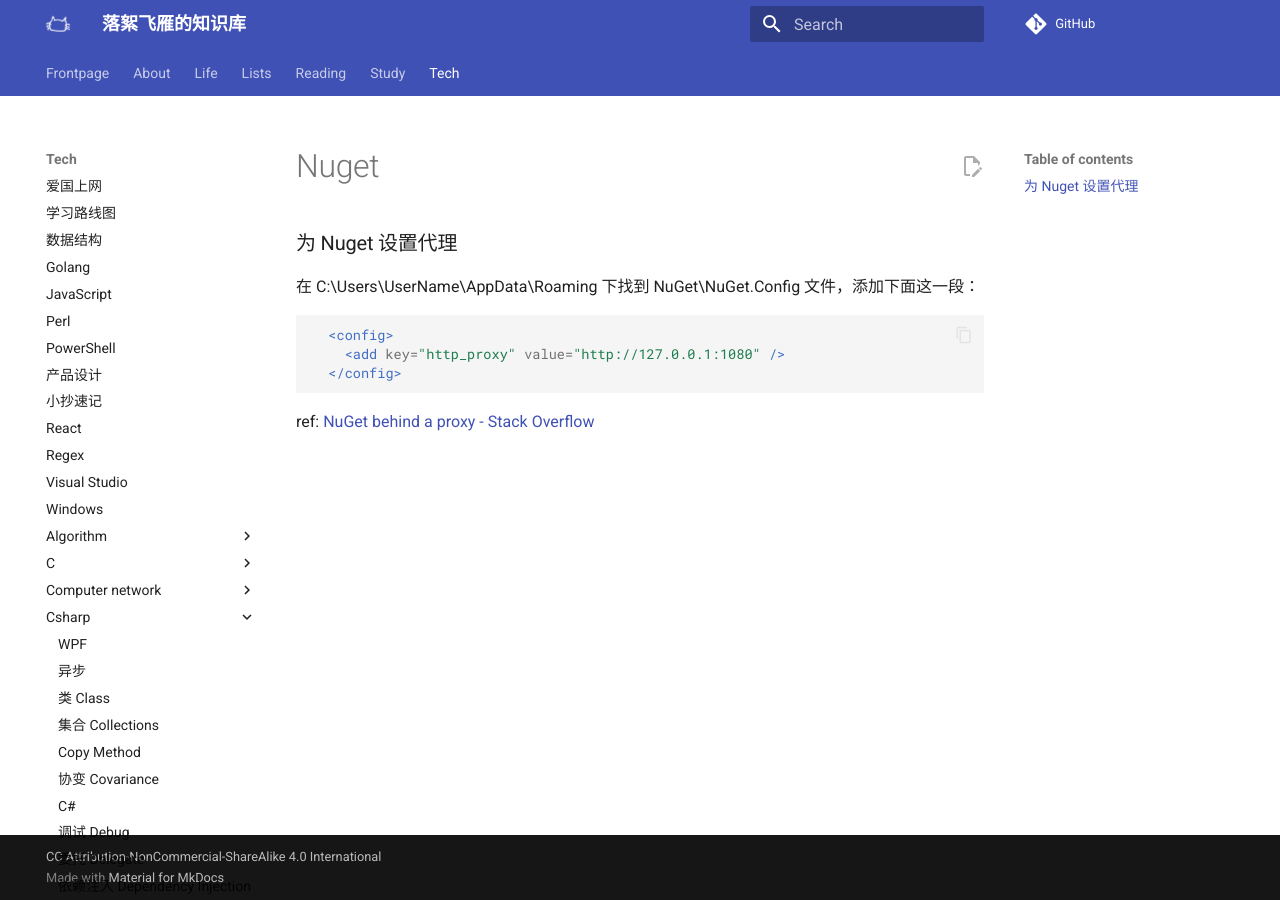
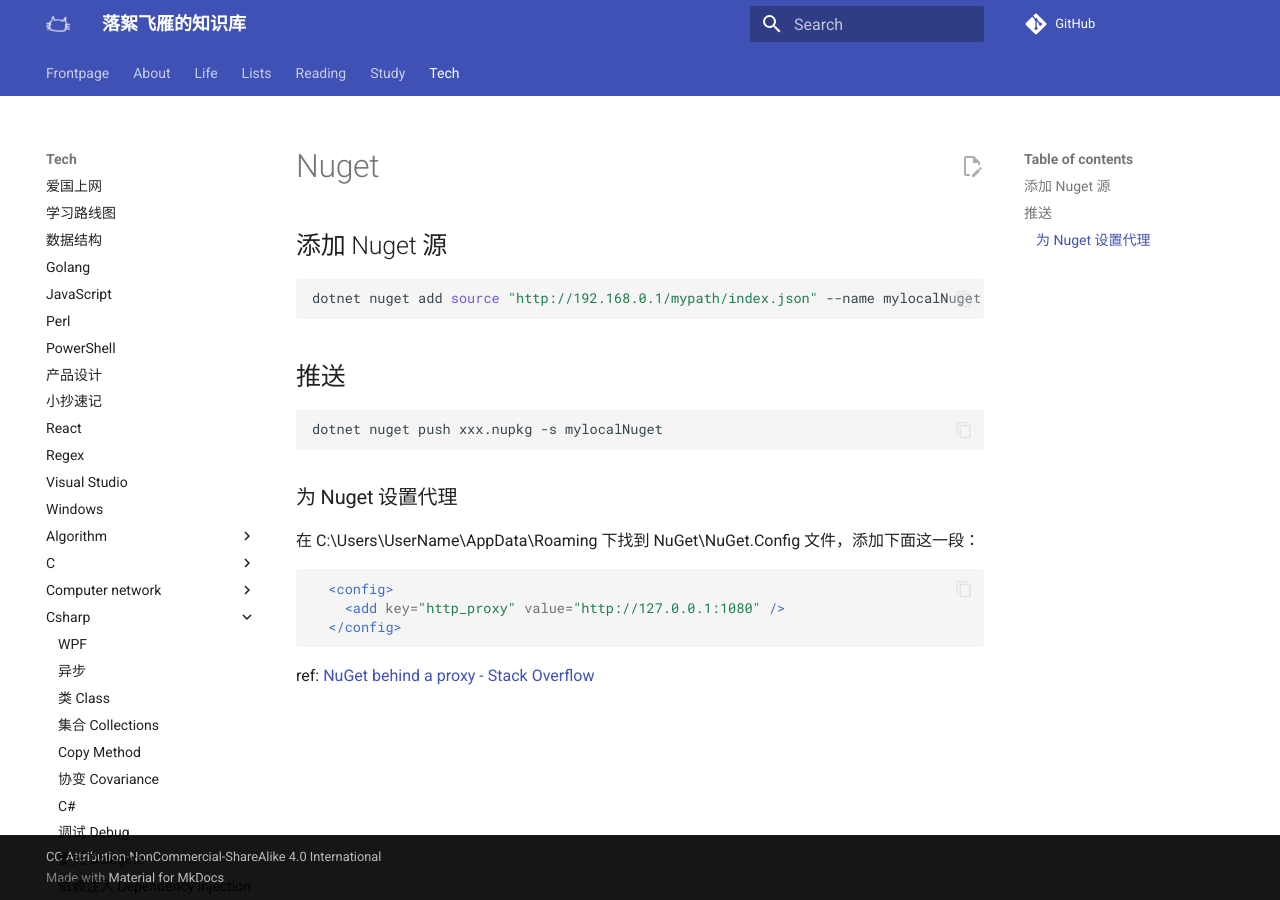
Before and after one commit to luoxufeiyan/wiki.luoxufeiyan.com, an MkDocs documentation site: the page built from docs/tech/csharp/nuget.md, in a window 1280 px wide. Built offline with MkDocs 1.6.1 and Material for MkDocs 9.7.7, drawn with Linux system fonts in a browser that asks for light colours; comment, search, counter and statistics services are not loaded.

Commit message:
feat: update nuget

````diff
--- a/docs/tech/csharp/nuget.md
+++ b/docs/tech/csharp/nuget.md
@@ -1,4 +1,16 @@
 # Nuget
+
+## 添加 Nuget 源
+
+```shell
+dotnet nuget add source "http://192.168.0.1/mypath/index.json" --name mylocalNuget --username "lxfy" --password "123456"
+```
+
+## 推送
+
+```shell
+dotnet nuget push xxx.nupkg -s mylocalNuget
+```
 
 ### 为 Nuget 设置代理
 
````
